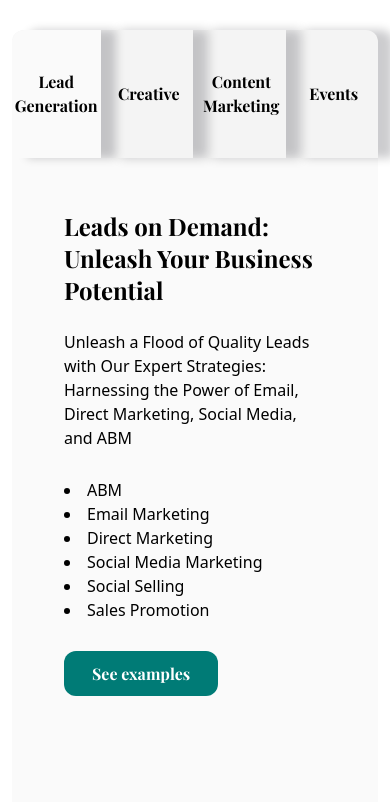
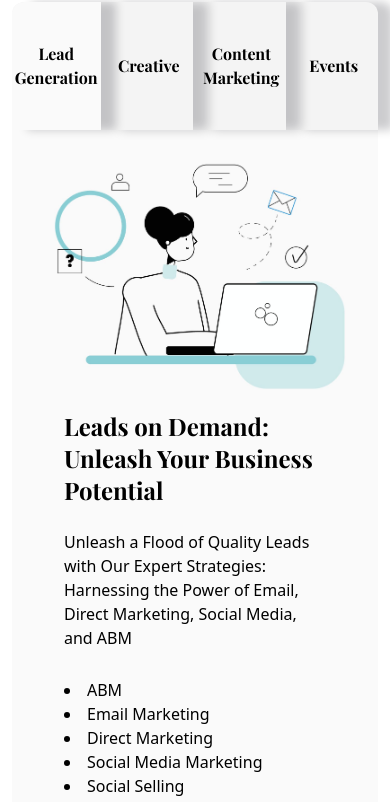
Before and after one commit to alparslankorkmaz/stone2stone-redone, a Next.js app: page / in a window 390 px wide. Shown: the part 1720-2522 px from the top of the page. Built offline with nearby package versions, Linux system fonts and the light colour scheme.

Commit message:
fix tab image order

```diff
--- a/src/components/WhatWeDo.js
+++ b/src/components/WhatWeDo.js
@@ -106,10 +106,10 @@ export default function WhatWeDO() {
   return (
     <>
       <div className="">
-        <h3 className="font-playfair font-bold  text-4xl text-center my-16">
+        <h3 className="font-playfair font-bold  text-4xl text-center mt-20 mb-5">
           What we do
         </h3>
-        <div className="w-full p-3 lg:p-16">
+        <div className="w-full p-3 lg:py-10 lg:px-16">
           <Tab.Group>
             <Tab.List className="flex space-x-1 bg-tab-dark-gray rounded-t-xl">
               {Object.keys(categories).map((category) => (
@@ -138,7 +138,7 @@ export default function WhatWeDO() {
                     {tabs.map((tab) => (
                       <div
                         key={tab.id}
-                        className="grid grid-cols-2 gap-20 relative rounded-md p-5"
+                        className="grid grid-cols-2 lg:gap-20 relative rounded-md p-5"
                       >
                         <div className="col-span-2 lg:col-span-1">
                           <h3 className="text-2xl p-5 font-playfair font-bold">
@@ -160,7 +160,7 @@ export default function WhatWeDO() {
                             </div>
                           </div>
                         </div>
-                        <div className="col-span-2 lg:col-span-1 ">
+                        <div className="col-span-2 order-first lg:order-last lg:col-span-1 ">
                           <img src={tab.img} alt="illustrations" />
                         </div>
                       </div>
```
